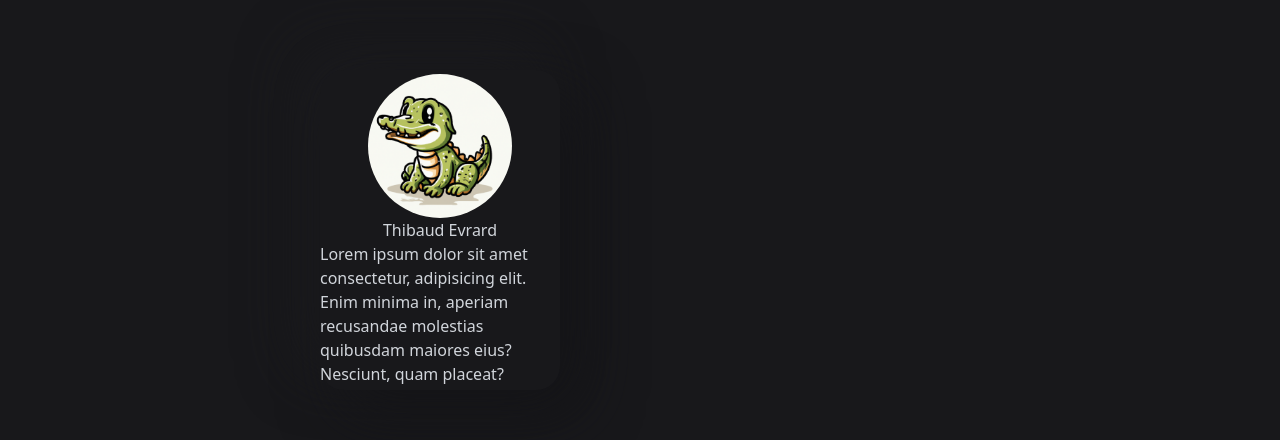
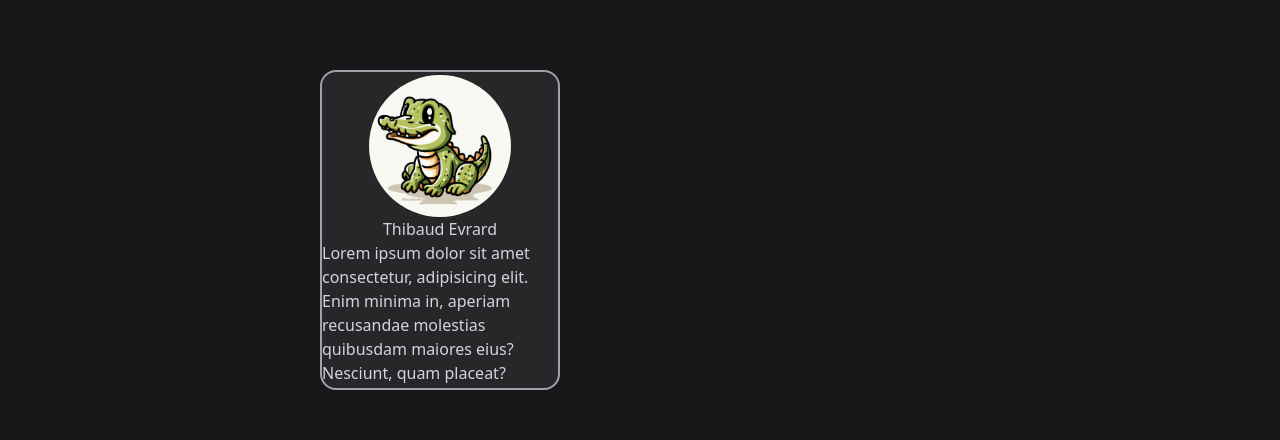
Before and after one commit to EvrardThibaud/event-planner, a Vue app: page /about in a window 1280 px wide. Shown: the part 250-690 px from the top of the page. Built offline with nearby package versions, Linux system fonts and the light colour scheme.

Commit message:
member card

```diff
--- a/src/components/MemberCard.vue
+++ b/src/components/MemberCard.vue
@@ -3,7 +3,7 @@
 </script>
 
 <template>
-  <div class="shadow-custom bg-zinc-900 rounded-3xl h-80 w-60 flex flex-col justify-center items-center">
+  <div class="bg-zinc-800  border-zinc-400 border-2 rounded-2xl h-80 w-60 flex flex-col justify-center items-center">
         <img class="w-3/5 rounded-full " src="../../public/petitcroco.png" alt="">
         <h1 class="text-gray-300">Thibaud Evrard</h1>
         <p class="text-gray-300">Lorem ipsum dolor sit amet consectetur, adipisicing elit. Enim minima in, aperiam recusandae molestias quibusdam maiores eius? Nesciunt, quam placeat?</p>
```
